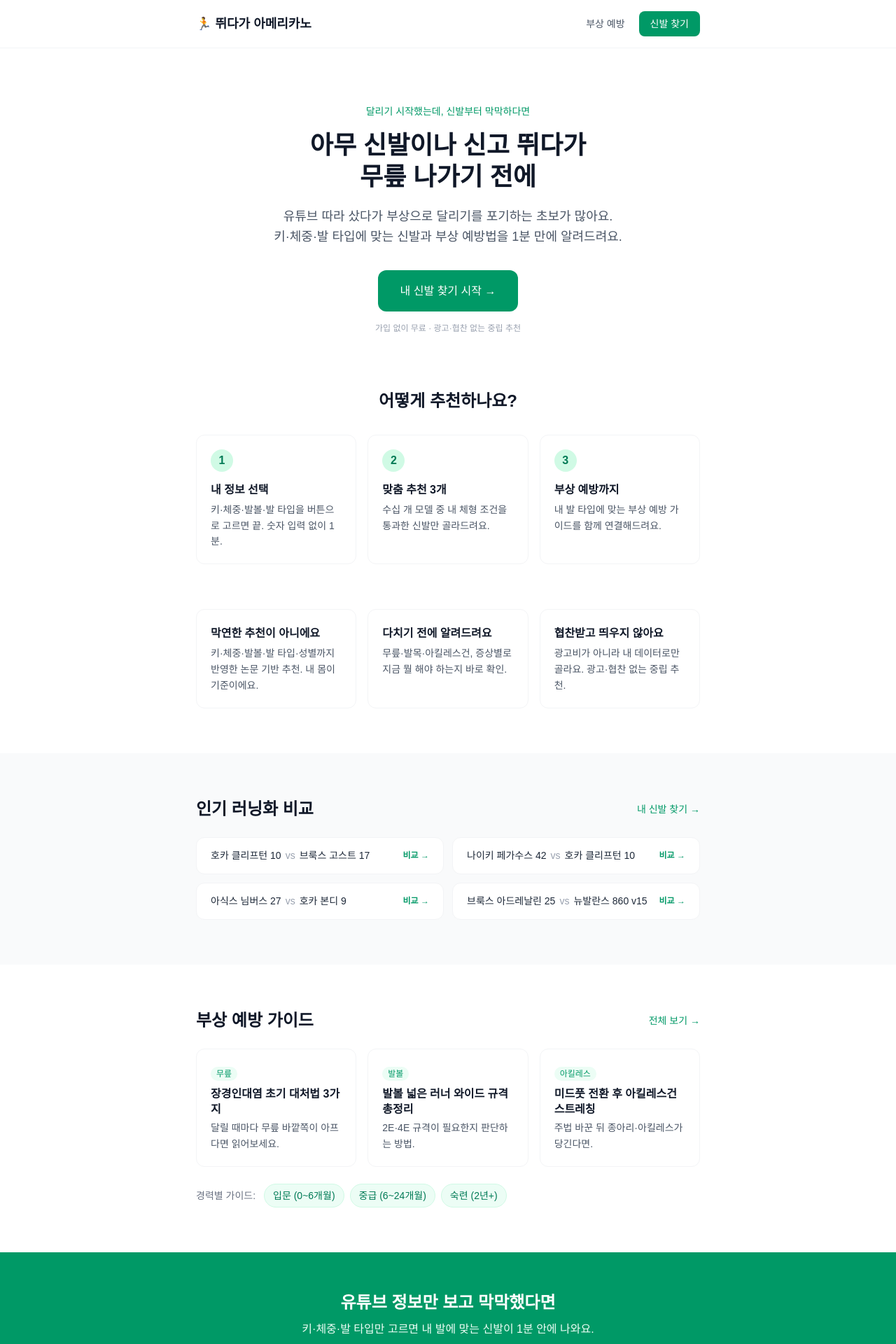
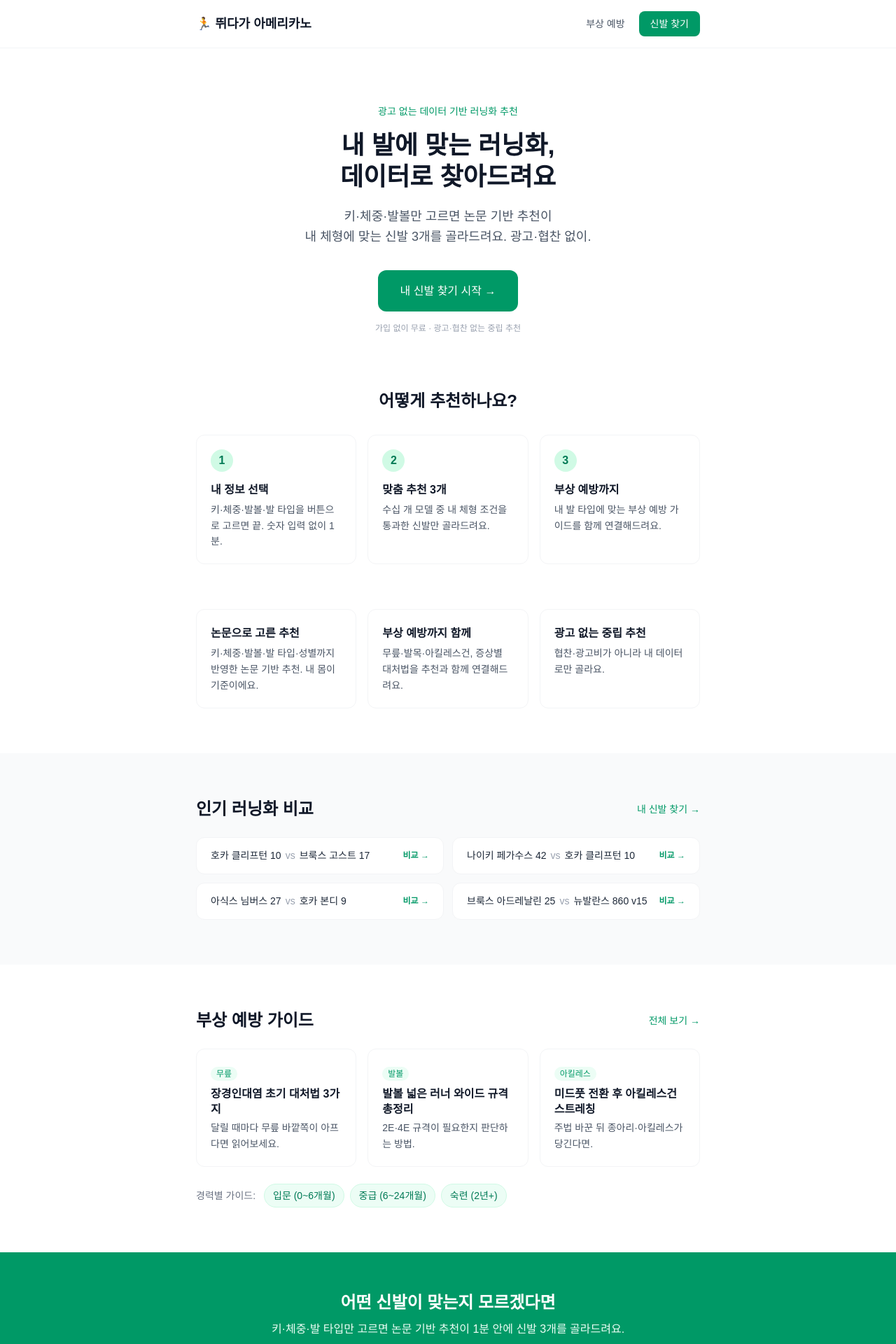
Before and after one commit to seung007/ddaiga-americano, a Next.js app: page / in a window 1280 px wide. Shown: the top 1920 px of the page at 70% size. Built offline with nearby package versions, Linux system fonts and the light colour scheme; no server answers.

Commit message:
copy: 홈 카피 데이터·전문가 톤으로 재작성

```diff
--- a/app/page.tsx
+++ b/app/page.tsx
@@ -22,13 +22,13 @@ export default function Home() {
 
       {/* Hero */}
       <section className="max-w-3xl mx-auto px-6 py-20 text-center">
-        <p className="text-sm font-medium text-emerald-600 mb-4">달리기 시작했는데, 신발부터 막막하다면</p>
+        <p className="text-sm font-medium text-emerald-600 mb-4">광고 없는 데이터 기반 러닝화 추천</p>
         <h1 className="text-4xl font-bold text-gray-900 leading-tight mb-5">
-          아무 신발이나 신고 뛰다가<br />무릎 나가기 전에
+          내 발에 맞는 러닝화,<br />데이터로 찾아드려요
         </h1>
         <p className="text-lg text-gray-600 leading-relaxed mb-8">
-          유튜브 따라 샀다가 부상으로 달리기를 포기하는 초보가 많아요.<br />
-          키·체중·발 타입에 맞는 신발과 부상 예방법을 1분 만에 알려드려요.
+          키·체중·발볼만 고르면 논문 기반 추천이<br />
+          내 체형에 맞는 신발 3개를 골라드려요. 광고·협찬 없이.
         </p>
         <Link
           href="/shoe-finder"
@@ -62,9 +62,9 @@ export default function Home() {
       {/* Feature 3-grid */}
       <section className="max-w-3xl mx-auto px-6 pb-16 grid gap-4 md:grid-cols-3">
         {[
-          { t: "막연한 추천이 아니에요", d: "키·체중·발볼·발 타입·성별까지 반영한 논문 기반 추천. 내 몸이 기준이에요." },
-          { t: "다치기 전에 알려드려요", d: "무릎·발목·아킬레스건, 증상별로 지금 뭘 해야 하는지 바로 확인." },
-          { t: "협찬받고 띄우지 않아요", d: "광고비가 아니라 내 데이터로만 골라요. 광고·협찬 없는 중립 추천." },
+          { t: "논문으로 고른 추천", d: "키·체중·발볼·발 타입·성별까지 반영한 논문 기반 추천. 내 몸이 기준이에요." },
+          { t: "부상 예방까지 함께", d: "무릎·발목·아킬레스건, 증상별 대처법을 추천과 함께 연결해드려요." },
+          { t: "광고 없는 중립 추천", d: "협찬·광고비가 아니라 내 데이터로만 골라요." },
         ].map((x, i) => (
           <div key={i} className="border border-gray-100 rounded-xl p-5">
             <h3 className="font-semibold text-gray-900 mb-1">{x.t}</h3>
@@ -164,8 +164,8 @@ export default function Home() {
       {/* 마무리 CTA */}
       <section className="bg-emerald-600">
         <div className="max-w-3xl mx-auto px-6 py-14 text-center">
-          <h2 className="text-2xl font-bold text-white mb-2">유튜브 정보만 보고 막막했다면</h2>
-          <p className="text-emerald-50 mb-6">키·체중·발 타입만 고르면 내 발에 맞는 신발이 1분 안에 나와요.</p>
+          <h2 className="text-2xl font-bold text-white mb-2">어떤 신발이 맞는지 모르겠다면</h2>
+          <p className="text-emerald-50 mb-6">키·체중·발 타입만 고르면 논문 기반 추천이 1분 안에 신발 3개를 골라드려요.</p>
           <Link
             href="/shoe-finder"
             className="inline-block bg-white text-emerald-700 font-semibold px-8 py-4 rounded-xl hover:bg-emerald-50 transition-colors"
```
